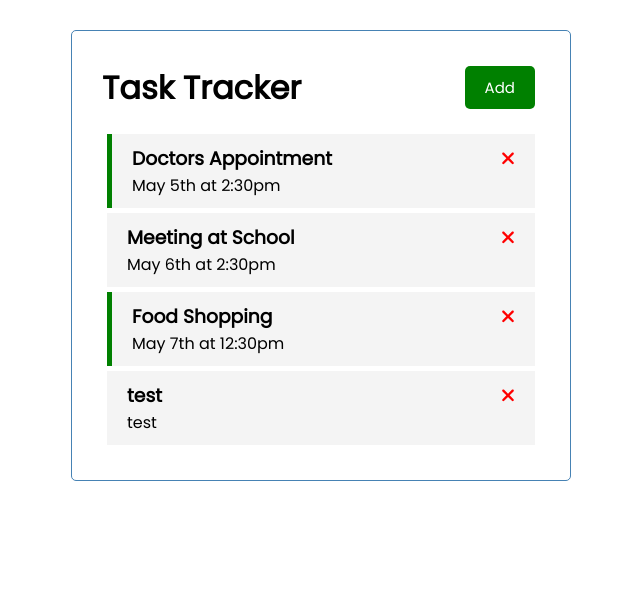
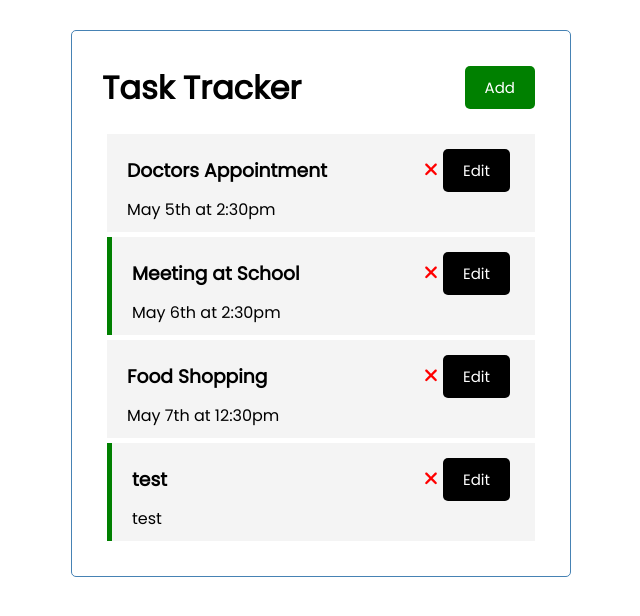
Before and after one commit to andyvo190998/angular-task-tracker, an Angular app: page / in a window 1280 px wide. Shown: the top 616 px of the page, without its empty margins (319-959 px from the left). Built offline with nearby package versions, Linux system fonts and the light colour scheme; data requests are answered from the project's data file.

Commit message:
feat: handle fetch data to update

```diff
--- a/db.json
+++ b/db.json
@@ -4,25 +4,25 @@
       "id": "1",
       "text": "Doctors Appointment",
       "day": "May 5th at 2:30pm",
-      "reminder": true
+      "reminder": false
     },
     {
       "id": "2",
       "text": "Meeting at School",
       "day": "May 6th at 2:30pm",
-      "reminder": false
+      "reminder": true
     },
     {
       "id": "3",
       "text": "Food Shopping",
       "day": "May 7th at 12:30pm",
-      "reminder": true
+      "reminder": false
     },
     {
       "id": "3635",
       "text": "test",
       "day": "test",
-      "reminder": false
+      "reminder": true
     }
   ]
 }
--- a/src/app/components/add-task/add-task.component.ts
+++ b/src/app/components/add-task/add-task.component.ts
@@ -19,9 +19,15 @@ export class AddTaskComponent {
   reminder: boolean = false
   onOpenForm: boolean = false
   subscription: Subscription | undefined;
+  updateObj: Task | undefined
 
   constructor( private uiService: UiService ) {
     this.subscription = this.uiService.onToggle().subscribe(value => this.onOpenForm = value)
+    this.subscription = this.uiService.onToggleUpdate().subscribe(value => {
+      this.text = value.text;
+      this.day = value.day;
+      this.reminder = value.reminder
+    })
   }
 
   ngOnInit(): void {}
--- a/src/app/components/header/header.component.ts
+++ b/src/app/components/header/header.component.ts
@@ -2,6 +2,7 @@ import { Component } from '@angular/core';
 import { ButtonComponent } from '../button/button.component';
 import { UiService } from '../../services/ui.service';
 import { Subscription } from 'rxjs';
+import { Task } from '../../Task';
 @Component({
   selector: 'app-header',
   standalone: true,
@@ -13,12 +14,18 @@ export class HeaderComponent {
   title: string = 'Task Tracker';
   showAddTask: boolean = false;
   subscription: Subscription | undefined;
+  updateObj: Task | undefined
+
 
   constructor( private uiService: UiService ) {
     this.subscription = this.uiService.onToggle().subscribe(value => this.showAddTask = value)
+    this.subscription = this.uiService.onToggleUpdate().subscribe(value => this.updateObj = value)
+
   }
 
-  ngOnInit(): void {}
+  ngOnInit(): void {
+    console.log(this.updateObj)
+  }
 
   toggleAddTask() {
     this.uiService.toggleAddTask()
--- a/src/app/components/task-item/task-item.component.html
+++ b/src/app/components/task-item/task-item.component.html
@@ -1,4 +1,10 @@
 <div (dblclick)="onToggle()" [ngClass]="{reminder: task?.reminder}" class="task">
-    <h3>{{ task?.text }} <fa-icon (click)='onDelete()' [ngStyle]="{'color': 'red'}" [icon]="faTimes"></fa-icon></h3>
+    <h3>
+        {{ task?.text }}
+        <div>
+            <fa-icon (click)='onDelete()' [ngStyle]="{'color': 'red'}" [icon]="faTimes"></fa-icon>
+            <button (click)='toggleUpdateTask()' class='btn'>Edit</button>
+        </div>
+    </h3>
     <p>{{ task?.day }}</p>
 </div>
--- a/src/app/components/task-item/task-item.component.ts
+++ b/src/app/components/task-item/task-item.component.ts
@@ -3,6 +3,8 @@ import { Task } from '../../Task';
 import { faTimes } from '@fortawesome/free-solid-svg-icons';
 import { FontAwesomeModule } from '@fortawesome/angular-fontawesome';
 import { CommonModule } from '@angular/common';
+import { Subscription } from 'rxjs';
+import { UiService } from '../../services/ui.service';
 
 @Component({
   selector: 'app-task-item',
@@ -15,11 +17,20 @@ export class TaskItemComponent {
   @Input() task : Task | undefined;
   @Output() onDeleteTask: EventEmitter<Task> = new EventEmitter()
   @Output() onToggleTask: EventEmitter<Task> = new EventEmitter()
+  @Output() onEditTask: EventEmitter<Task> = new EventEmitter()
   faTimes = faTimes
+  subscription: Subscription | undefined;
 
+  constructor ( private uiService: UiService) {
+    this.subscription = this.uiService.onToggle().subscribe()
+  }
   onDelete() {
     console.log('Delete from task item service')
     this.onDeleteTask.emit(this.task)
+  }
+
+  toggleUpdateTask () {
+    this.uiService.toggleUpdateTask(this.task)
   }
 
   onToggle() {
--- a/src/app/services/ui.service.ts
+++ b/src/app/services/ui.service.ts
@@ -1,5 +1,6 @@
 import { Injectable } from '@angular/core';
 import { Observable, Subject } from 'rxjs';
+import { Task } from '../Task';
 @Injectable({
   providedIn: 'root'
 })
@@ -7,6 +8,7 @@ export class UiService {
 
   private showAddTask: boolean = false
   private subject = new Subject<any>()
+  private updateTask: any
 
   constructor() { }
 
@@ -15,7 +17,19 @@ export class UiService {
     this.subject.next(this.showAddTask)
   }
 
+  toggleUpdateTask(task: any): void {
+    this.updateTask = task
+    this.showAddTask = !this.showAddTask
+    this.subject.next(this.showAddTask)
+    this.subject.next(this.updateTask)
+  }
+
   onToggle(): Observable<any> {
     return this.subject.asObservable()
   }
+
+  onToggleUpdate(): Observable<any> {
+    return this.subject.asObservable()
+  }
+
 }
```
